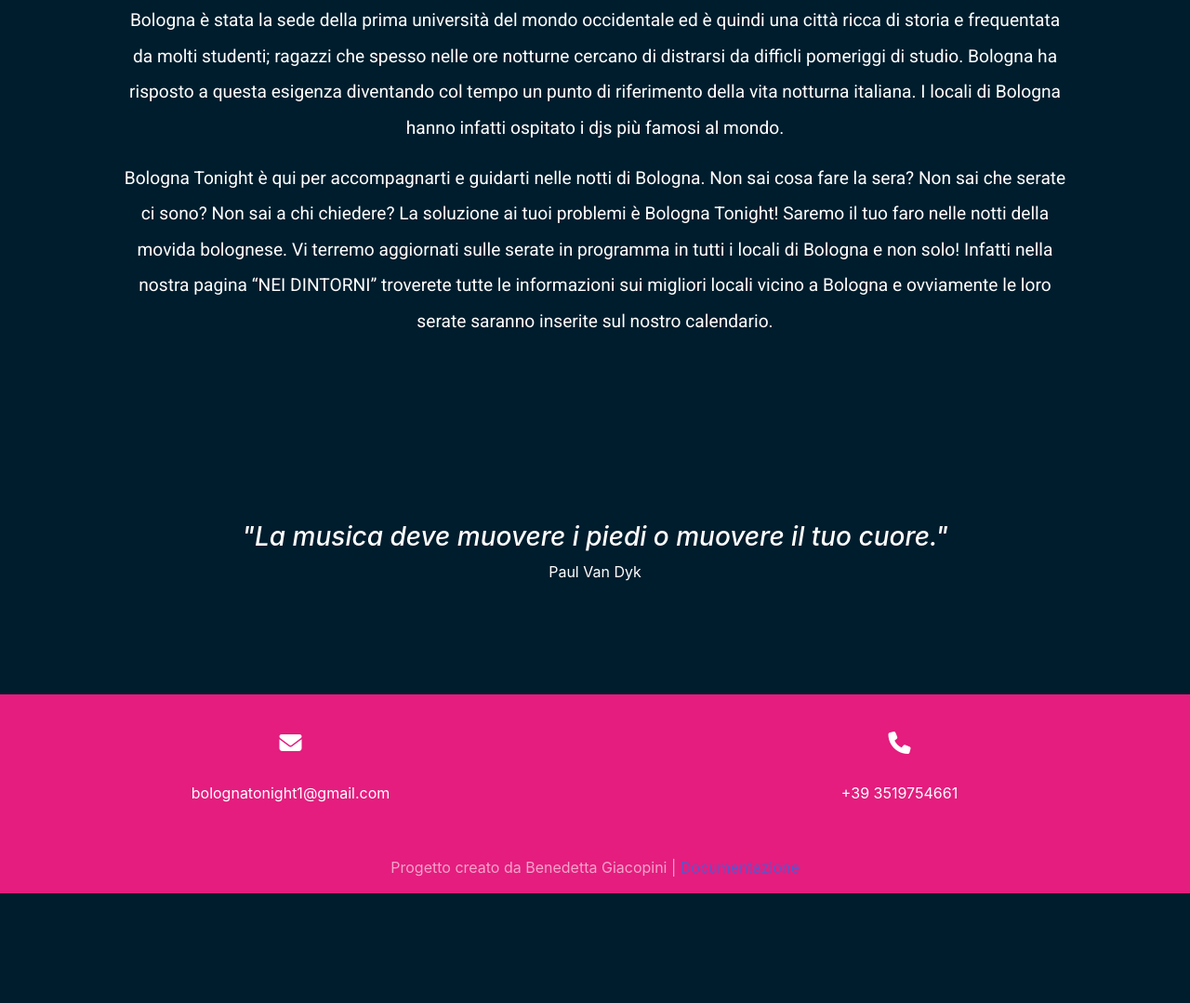
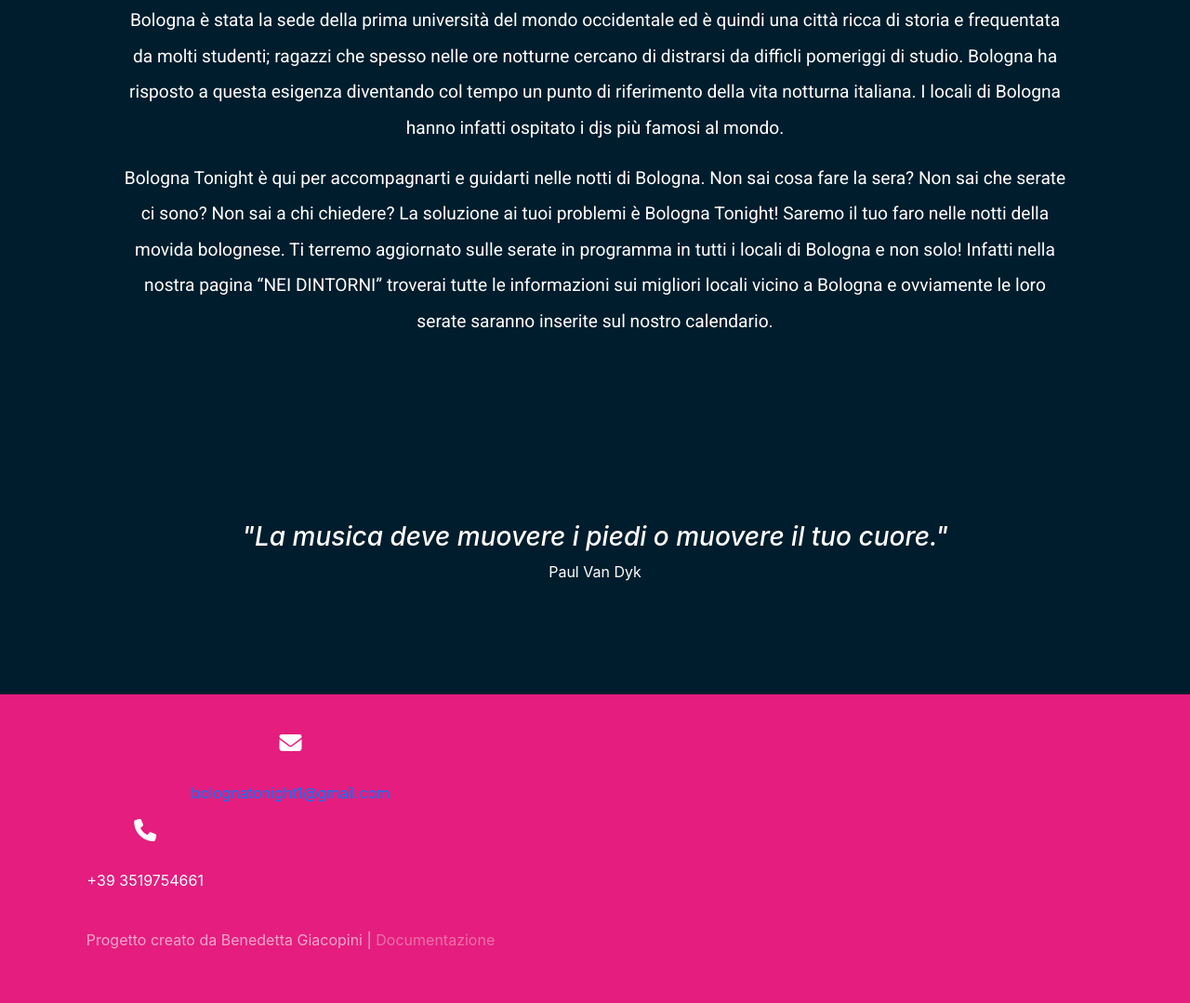
Before and after one commit to Benedettagiacopini/Bologna-Tonight, a plain HTML site: page index.html in a window 1280 px wide. Shown: the part 712-1791 px from the top of the page at 93% size. Before the commit the page ends 1673 px from the top, so only its background shows below. Drawn offline with nearby package versions, Linux system fonts and the light colour scheme.

Commit message:
index aggiornato

```diff
--- a/index.html
+++ b/index.html
@@ -1,10 +1,12 @@
 <!DOCTYPE html>
-<html>
+<html lang="it">
 <head>
 	<title>Bologna Tonight</title>
 	<link rel="stylesheet" href="css/style.css">
 	<meta charset="utf-8">
 	<meta name="viewport" content="width=device-width, initial-scale=1">
+   <meta name="description" content="storia delle notti a bologna cosa puoi fare a bologna e cosa puoi trovare sul nostro sito">
+   <meta name="robots" content="index, follow">
 	<link rel="stylesheet" href="https://cdn.jsdelivr.net/npm/bootstrap@4.6.1/dist/css/bootstrap.min.css" integrity="sha384-zCbKRCUGaJDkqS1kPbPd7TveP5iyJE0EjAuZQTgFLD2ylzuqKfdKlfG/eSrtxUkn" crossorigin="anonymous">
 	<script src="https://cdn.jsdelivr.net/npm/jquery@3.5.1/dist/jquery.slim.min.js" integrity="sha384-DfXdz2htPH0lsSSs5nCTpuj/zy4C+OGpamoFVy38MVBnE+IbbVYUew+OrCXaRkfj" crossorigin="anonymous"></script>
     <script src="https://cdn.jsdelivr.net/npm/bootstrap@4.6.1/dist/js/bootstrap.bundle.min.js" integrity="sha384-fQybjgWLrvvRgtW6bFlB7jaZrFsaBXjsOMm/tB9LTS58ONXgqbR9W8oWht/amnpF" crossorigin="anonymous"></script>
@@ -42,9 +44,9 @@
      </nav>
      </header>
      <main>
-        <section>
-         <img id="homeimg" src="img/home.jpeg" class="img-fluid" alt="discoteca pista">
-        </section>
+        <div>
+         <img id="homeimg" src="img/home.jpeg" class="img-fluid" alt="logo bologna tonight">
+        </div>
         <section class="home-text">
            <h2 class="titoletto">
               CHI SIAMO
@@ -57,29 +59,29 @@
               Non sai cosa fare la sera? Non sai che serate ci sono? Non sai a chi chiedere?
               La soluzione ai tuoi problemi è Bologna Tonight!
               Saremo il tuo faro nelle notti della movida bolognese.
-              Vi terremo aggiornati sulle serate in programma in tutti i locali di Bologna e non solo!
-              Infatti nella nostra pagina “NEI DINTORNI” troverete tutte le informazioni sui migliori locali vicino a Bologna e ovviamente le loro serate saranno inserite sul nostro calendario.
+              Ti terremo aggiornato sulle serate in programma in tutti i locali di Bologna e non solo!
+              Infatti nella nostra pagina “NEI DINTORNI” troverai tutte le informazioni sui migliori locali vicino a Bologna e ovviamente le loro serate saranno inserite sul nostro calendario.
            </p>
         </section>
         <section class="cit">
            <h3 class="frase-cit"> "La musica deve muovere i piedi o muovere il tuo cuore." </h3>
            <p> Paul Van Dyk </p>
         </section>
-        <section class="row homecon">
-           <section class="col-6">
+        <div class="row homecon">
+           <div class="col-6">
               <i class="fa-solid fa-envelope"></i>
               <p><a class="link" href="mailto:bolognatonight1@gmail.com">bolognatonight1@gmail.com</a></p>
            </section>
-           <section class="col-6">
+           <div class="col-6">
               <i class="fa-solid fa-phone"></i>
               <p>+39 3519754661</p>
            </section>
-        </section>
-        <section class="documenti">
+        </div>
+        <div class="documenti">
            <p>
               Progetto creato da Benedetta Giacopini | <a class="doc" href="">Documentazione</a>
            </p>
-        </section>
+        </div>
      </main>
 </body>
 </html>
```
